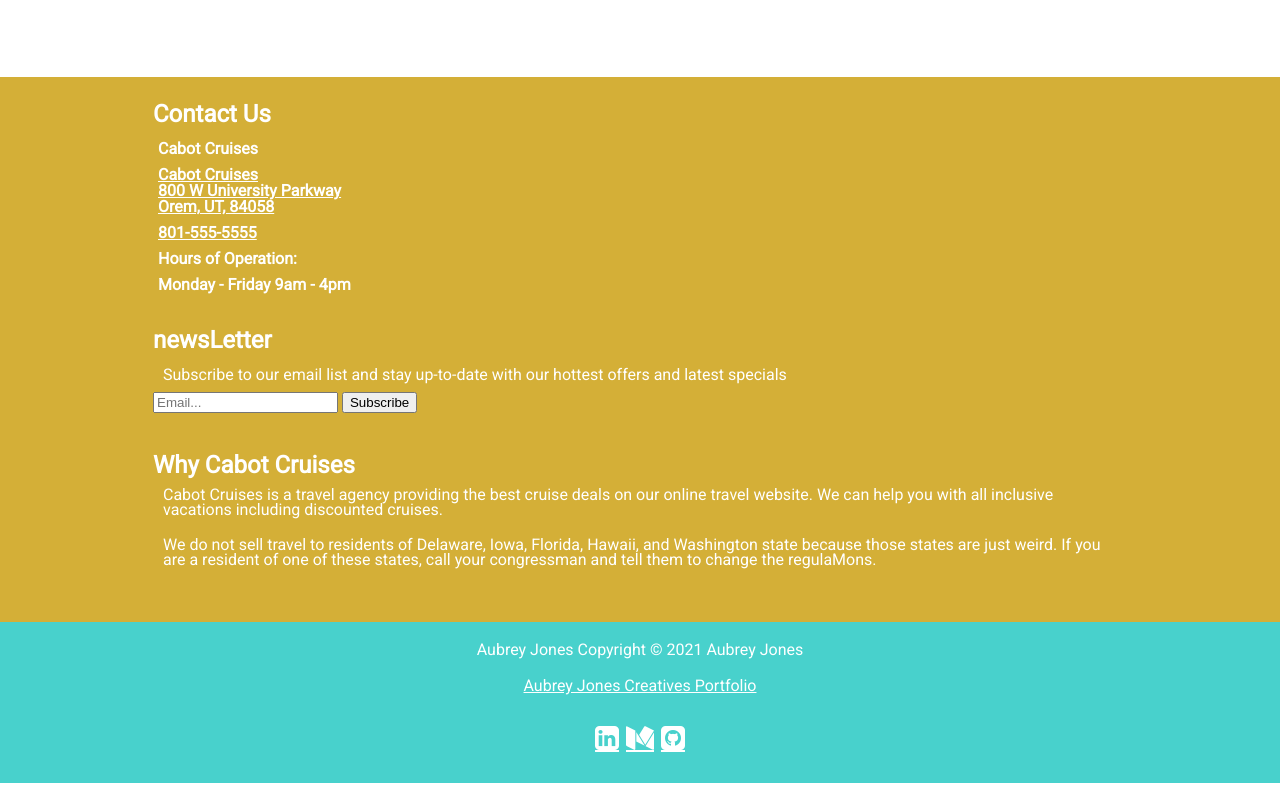
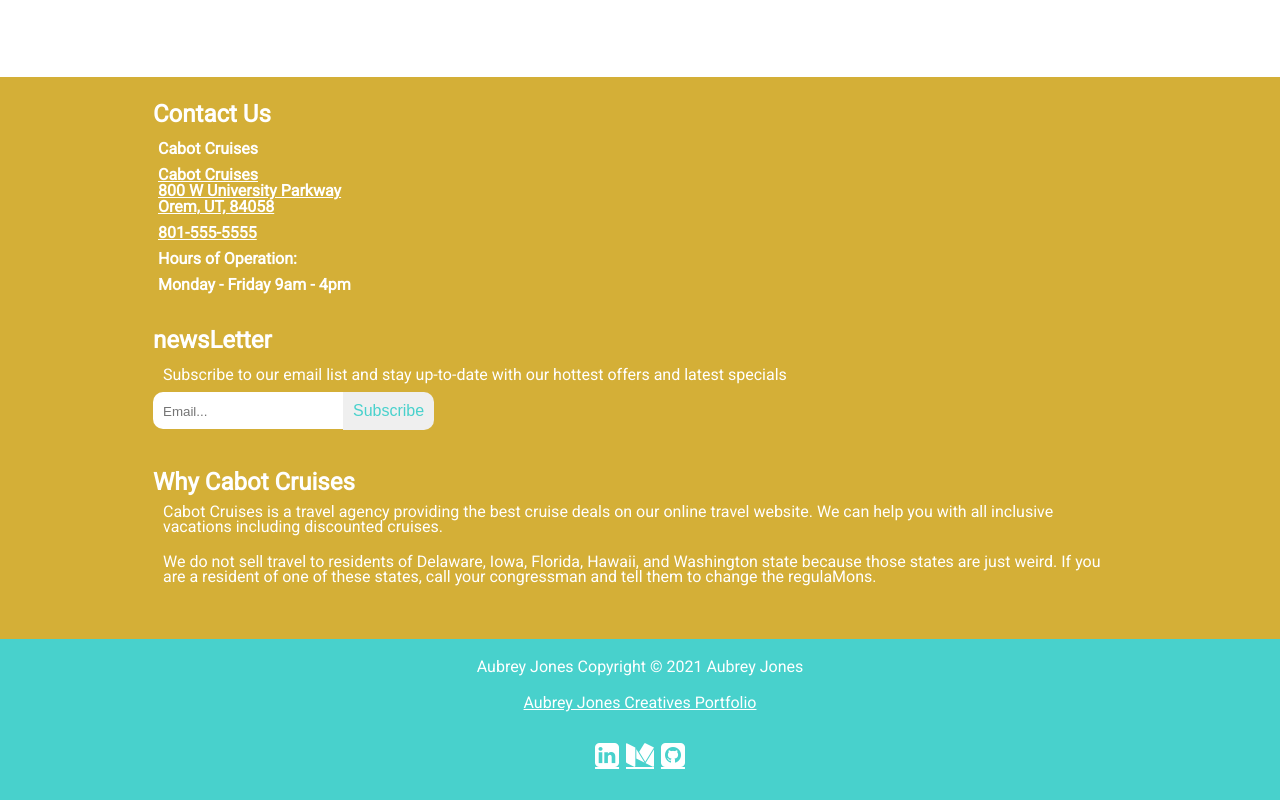
Before and after one commit to aubreyjonescreatives/blog-php-wordpress, a plain HTML site: page index.html in a window 1280 px wide. Shown: the part 1465-2265 px from the top of the page. Drawn offline with nearby package versions, Linux system fonts and the light colour scheme; files whose address does not match are found by name.

Commit message:
fixed padding around footer email input and gave subscribe button a little css love

```diff
--- a/scss/_small-default.scss
+++ b/scss/_small-default.scss
@@ -404,6 +404,7 @@
 
 div:nth-child(2) {
   padding: 15px;
+  width: 100%;
 
   h1 {
     margin-bottom: 5px;
@@ -413,6 +414,25 @@
     margin-top: 5px;
     padding: 10px;
     line-height: 15px;
+  }
+
+
+  input {
+    border-radius: 10px 0px 0px 10px;
+    border: none;
+    margin-right: 0px;
+    padding: 12px 9px 10px 10px;
+  }
+
+  button {
+    border-radius: 0px 10px 10px 0px;
+    border: none;
+    margin-left: -10px;
+    font-size: 1rem;
+    padding: 10px;
+    color: $secondaryColor;
+    border-color: white;
+
   }
 
 
```
Also changed, not shown: css/cabotcruisesStyles.css.
